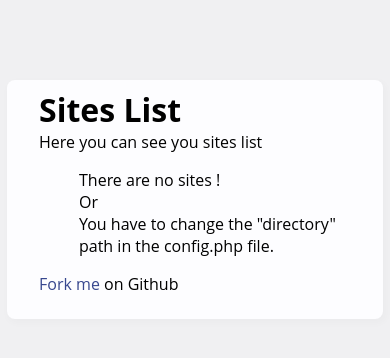
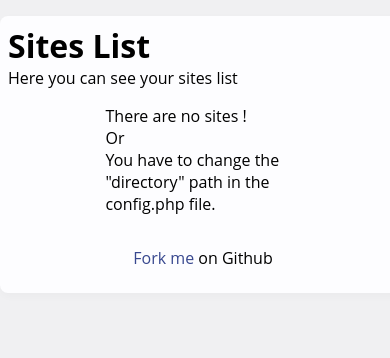
Before and after one commit to claudiucotan/homepage, a PHP site: page / in a window 390 px wide. Shown: the top 358 px of the page. Run offline with PHP 8.4, Linux system fonts and the light colour scheme.

Commit message:
Added some design.

```diff
--- a/css/style.css
+++ b/css/style.css
@@ -12,12 +12,21 @@ a:link, a:visited {
     text-decoration: none;
 }
 
+footer {
+
+    margin-top: 2em;
+}
+
+footer p {
+
+    text-align: center;
+}
 
 .container {
 
     margin: 5em auto;
     padding: 0.5em 2em 0.5em 2em;
-    max-width: 80%;
+    width: 80%;
     background-color: #fdfdff;
     border-radius: 0.5em;
     box-shadow: 2px 3px 7px 2px rgba(0,0,0,0.02);
@@ -25,11 +34,29 @@ a:link, a:visited {
 
 }
 
-@media (max-width: 700px) {
-    div {
+@media (max-width: 740px) {
+    .container {
+        margin: 1em auto;
+        width: 100%;
+        padding: 0.5em;
+    }
+
+    .container ul {
+
+        width: 100%;
+        margin: auto;
+        padding: 0;
+
+    }
+
+    .container ul li {
+
+        width: 100%;
         margin: 0 auto;
-        width: auto;
+        font-size: 0.1em;
+
     }
+
 }
 
 .container h1 {
@@ -44,3 +71,27 @@ margin-bottom: 0;
 margin-top: 0;
 
 }
+
+.container ul {
+
+    width: 50%;
+    margin: auto;
+
+}
+.container ul li {
+
+    list-style-type: none;
+    border: 1px solid #333333;
+    border-radius: 5px;
+    padding: 0.2em;
+    margin: 0.1em;
+    text-align: center;
+    font-size: 1.5em;
+
+}
+
+.container ul li:hover {
+
+    background-color: #f0f0f2;
+
+}
--- a/index.php
+++ b/index.php
@@ -13,7 +13,7 @@
     <body>
         <div class="container">
             <h1>Sites List</h1>
-            <p>Here you can see you sites list</p>
+            <p>Here you can see your sites list</p>
 
             <ul>
             <?php
```
